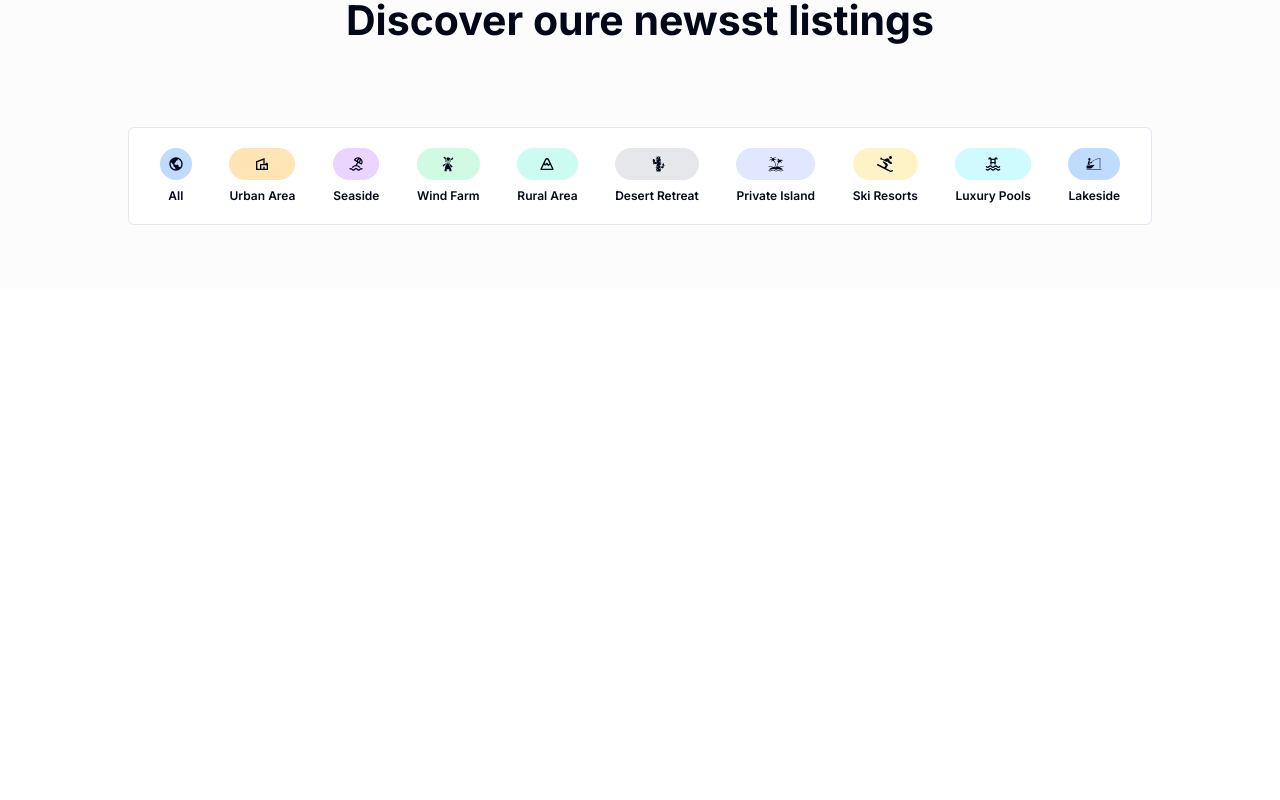
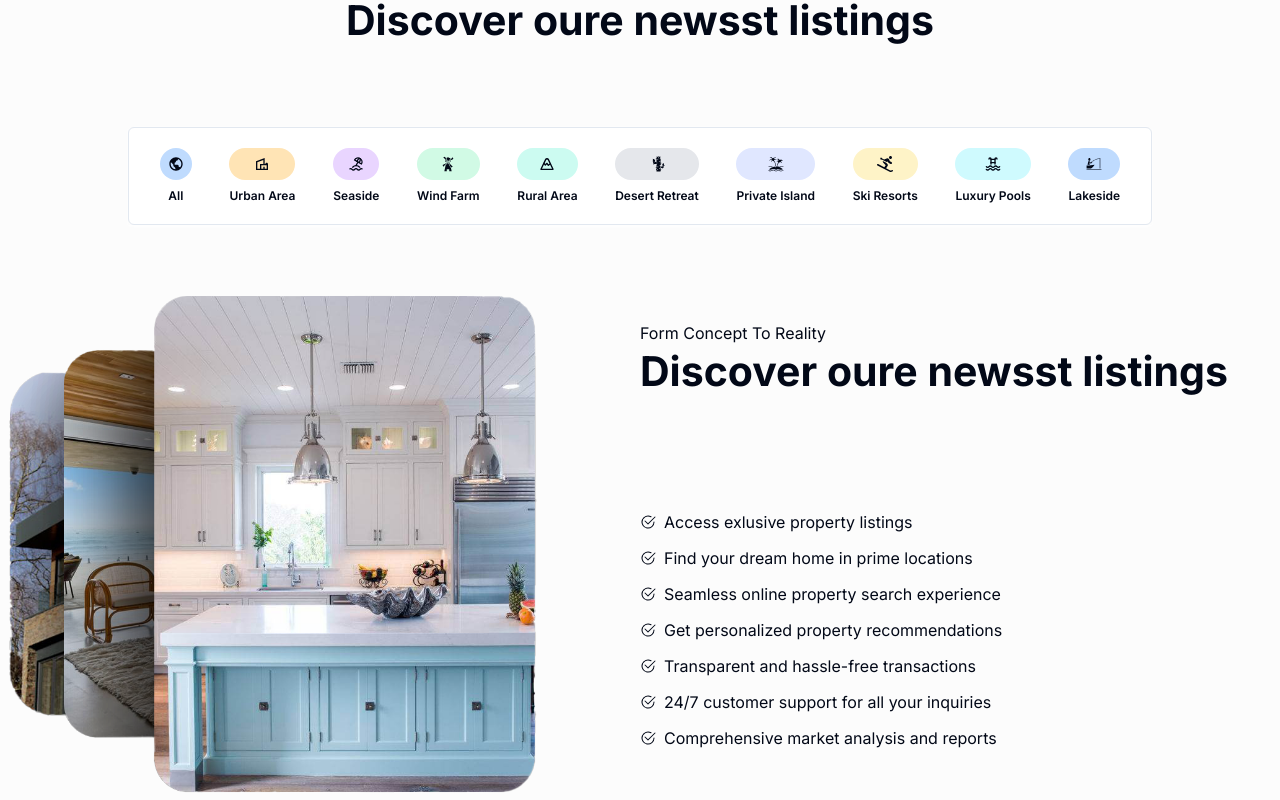
Before and after one commit to TANVIR0222/Real-Estate-client, a React (Vite) app: page / in a window 1280 px wide. Shown: the part 1200-2000 px from the top of the page. Before the commit the page ends 1489 px from the top, so only its background shows below. Built offline with nearby package versions, Linux system fonts and the light colour scheme.

Commit message:
about Page

```diff
--- /dev/null
+++ b/src/page/Home/About.jsx
@@ -0,0 +1,48 @@
+import { BsCheck2Circle } from "react-icons/bs";
+
+const About = () => {
+  return (
+    <div className="grid grid-cols-1 md:grid-cols-2">
+      <div className="">
+        <img className="h-[511px]" src="/about.png" alt="about-image" />
+      </div>
+      {/*  */}
+
+      <div className="">
+        <div className="my-8 md:pb-16">
+          <h6 className=" capitalize">Form concept to reality</h6>
+          <h2 className="h2">Discover oure newsst listings</h2>
+        </div>
+
+        {/*  */}
+
+        <ul className=" space-y-3">
+          {" "}
+          <li className="flex items-center gap-2">
+            <BsCheck2Circle /> Access exlusive property listings{" "}
+          </li>
+          <li className="flex items-center gap-2">
+            <BsCheck2Circle /> Find your dream home in prime locations{" "}
+          </li>
+          <li className="flex items-center gap-2">
+            <BsCheck2Circle /> Seamless online property search experience{" "}
+          </li>
+          <li className="flex items-center gap-2">
+            <BsCheck2Circle /> Get personalized property recommendations{" "}
+          </li>
+          <li className="flex items-center gap-2">
+            <BsCheck2Circle /> Transparent and hassle-free transactions{" "}
+          </li>
+          <li className="flex items-center gap-2">
+            <BsCheck2Circle /> 24/7 customer support for all your inquiries{" "}
+          </li>
+          <li className="flex items-center gap-2">
+            <BsCheck2Circle /> Comprehensive market analysis and reports{" "}
+          </li>
+        </ul>
+      </div>
+    </div>
+  );
+};
+
+export default About;
--- a/src/page/Home/Home.jsx
+++ b/src/page/Home/Home.jsx
@@ -1,3 +1,4 @@
+import About from "./About";
 import Banner from "./Banner";
 import Feature from "./Feature";
 import Listing from "./Listing";
@@ -9,6 +10,7 @@ const Home = () => {
            {/*  */}
            <Feature />
            <Listing />
+           <About />
         </div>
     );
 };
```
Also changed, not shown: public/about.png (added).
